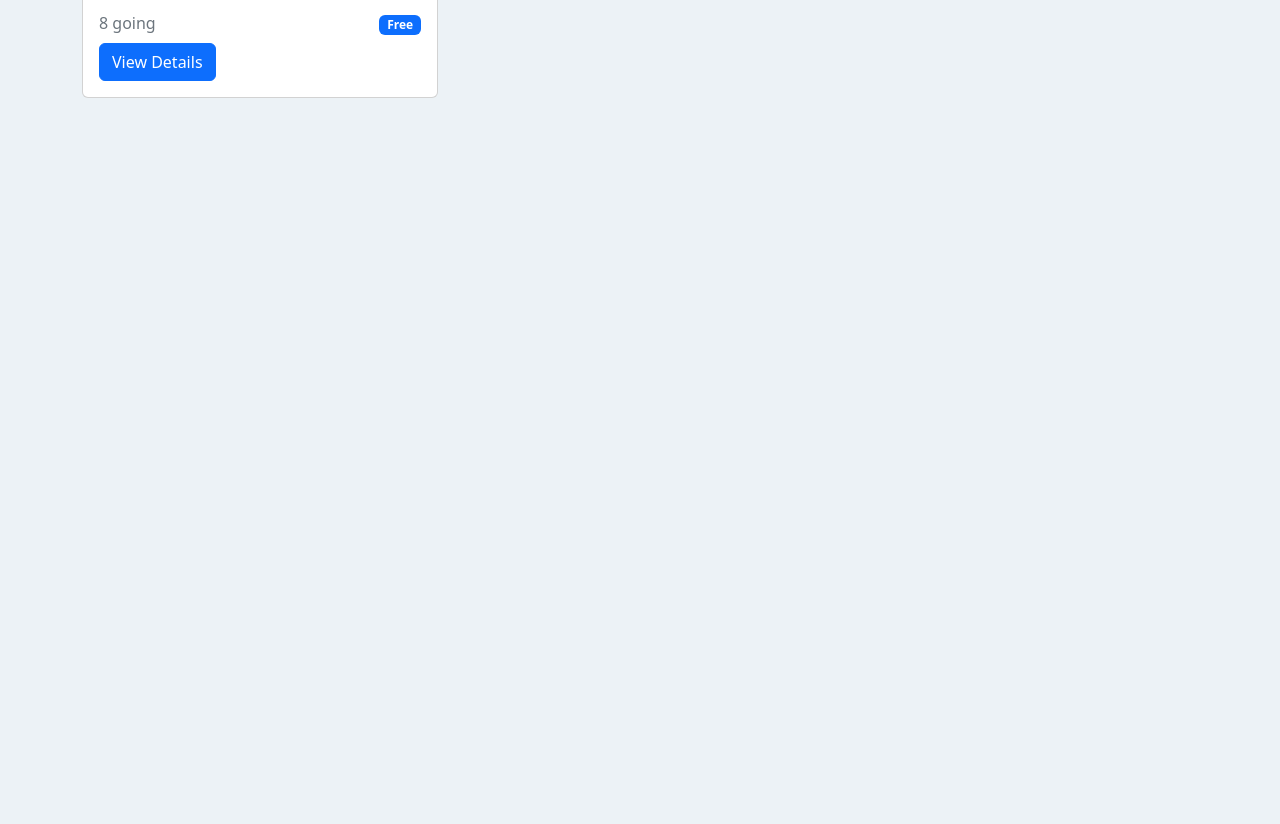
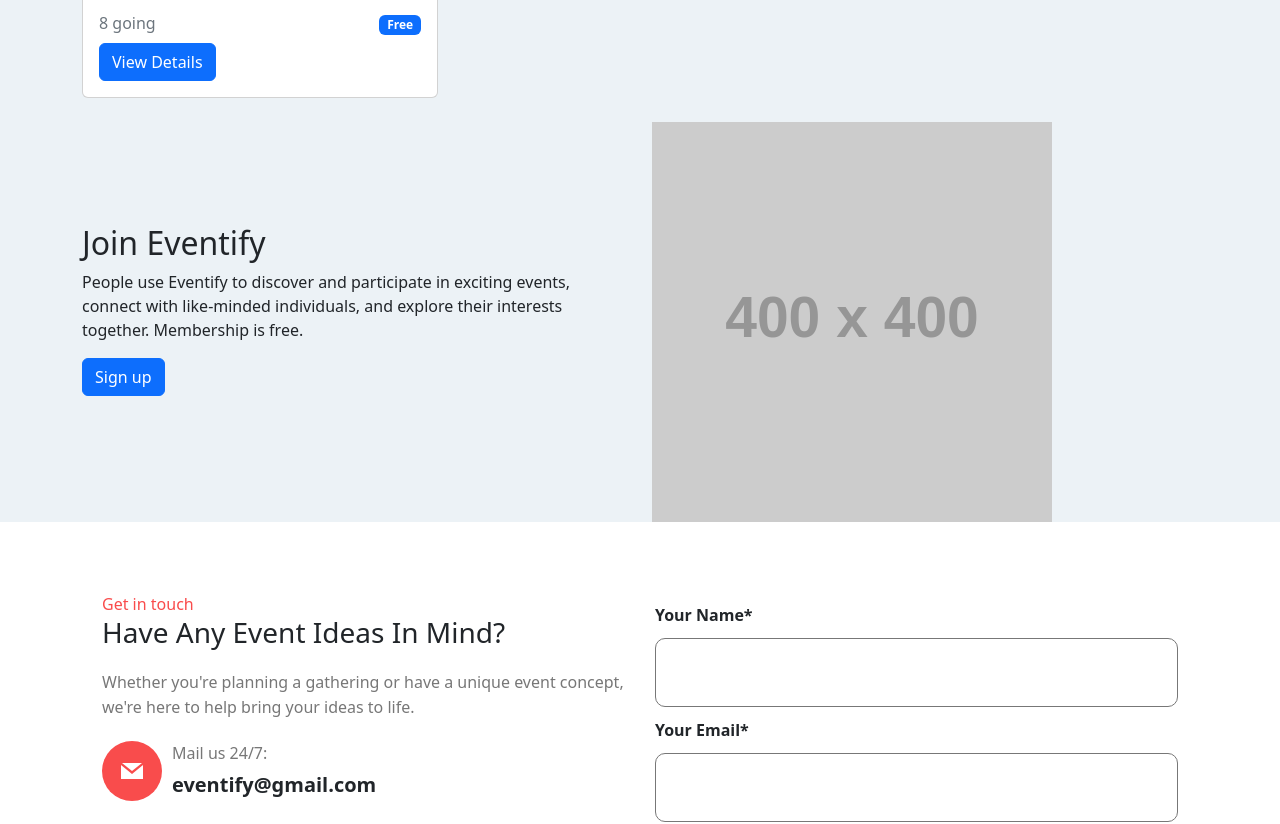
Before and after one commit to AhmedElSaeedTalat/Eventify-Platform, a React (Create React App) app in the folder front-end/: page / in a window 1280 px wide. Shown: the part 3020-3844 px from the top of the page. Before the commit the page ends 3142 px from the top, so only its background shows below. Built offline with nearby package versions, Linux system fonts and the light colour scheme.

Commit message:
Updated Home page & installed react-icons library

```diff
--- a/front-end/package.json
+++ b/front-end/package.json
@@ -11,6 +11,7 @@
     "bootstrap": "^5.2.0",
     "react": "^18.2.0",
     "react-dom": "^18.2.0",
+    "react-icons": "^5.0.1",
     "react-redux": "^9.1.0",
     "react-router-dom": "^6.22.3",
     "react-scripts": "5.0.1",
--- a/front-end/src/components/Home/Home.js
+++ b/front-end/src/components/Home/Home.js
@@ -2,6 +2,8 @@
 import "./Home.css";
 import About from "../About/About";
 import EventCard from "../EventCard/EventCard";
+import AuthBanner from "../AuthBanner/AuthBanner";
+import Contact from "../Contact/Contact";
 
 const events = [
   {
@@ -88,6 +90,8 @@
           </div>
         </div>
       </div>
+      <AuthBanner />
+      <Contact />
     </>
   );
 }
--- a/front-end/src/index.css
+++ b/front-end/src/index.css
@@ -34,7 +34,12 @@
   padding: 0;
 }
 /* End Global Rules*/
+:root {
+  --main-color: #f94c4c;
+  --light-color: #fff;
+  --text-color: #000;
+}
 
 body {
-  height: 3000px;
+  height: 5000px;
 }
```
Also changed, not shown: 1 other file (tests, documents, lock files or other folders).
